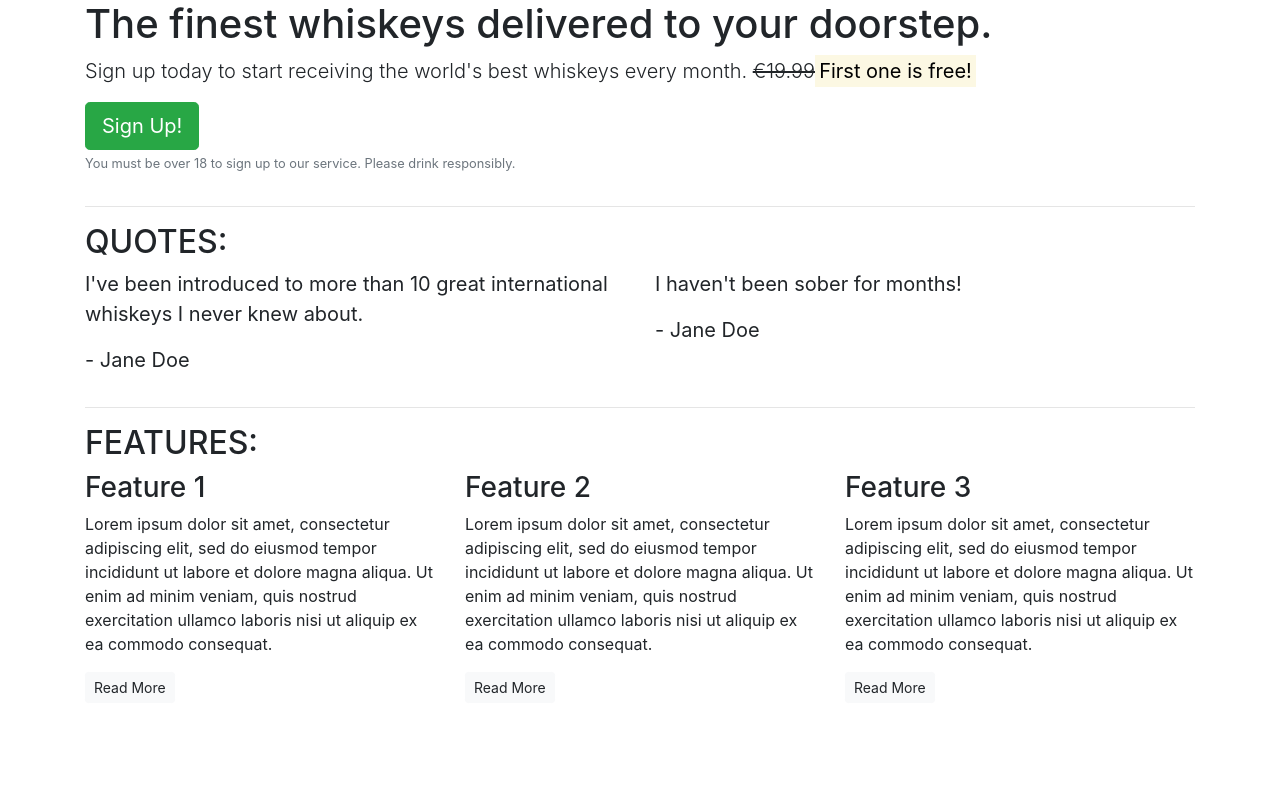
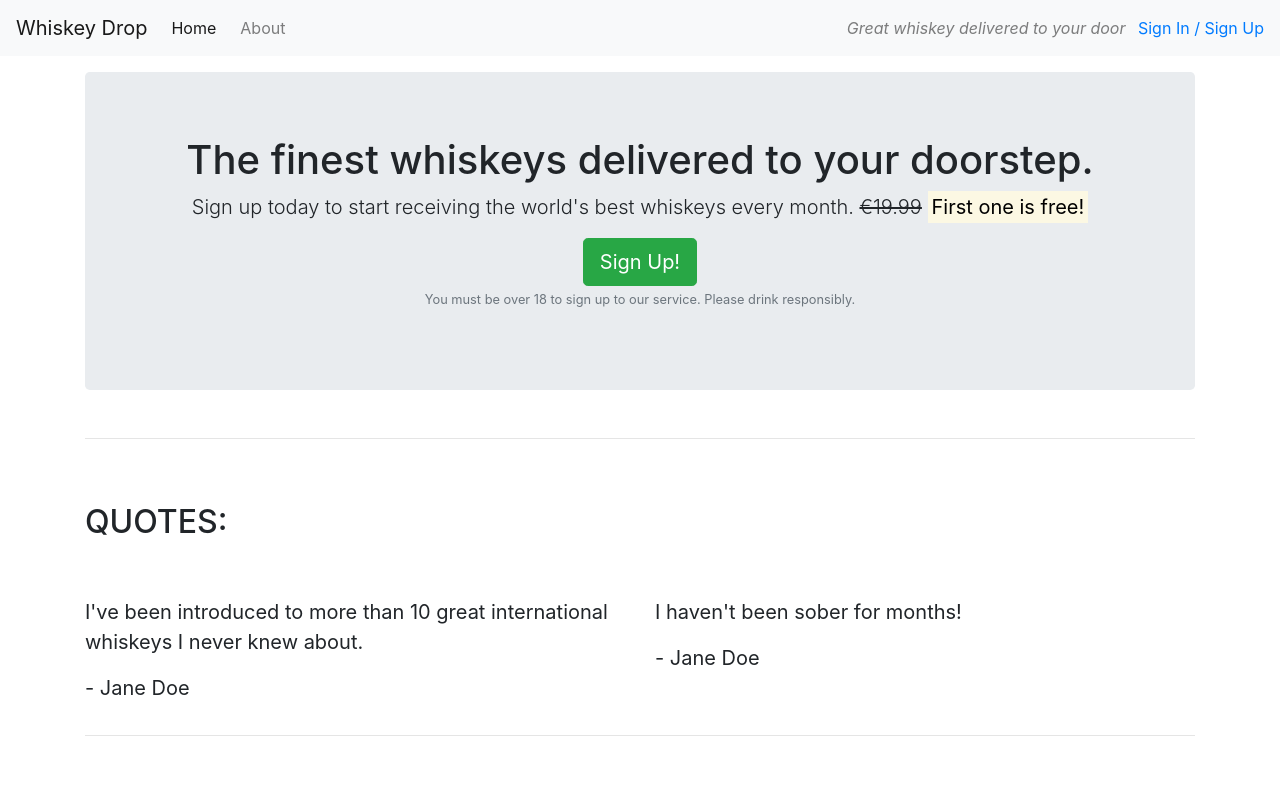
Before and after one commit to Sherrif-Isam/whiskey-drop, a plain HTML site: page index.html in a window 1280 px wide. Shown: the top 797 px of the page. Drawn offline with nearby package versions, Linux system fonts and the light colour scheme.

Commit message:
Add nav bar

```diff
--- a/index.html
+++ b/index.html
@@ -6,15 +6,37 @@
     <title>Whiskey Drop | Taste a new whiskey every month</title>
     <link rel="stylesheet" href="https://maxcdn.bootstrapcdn.com/bootstrap/4.1.3/css/bootstrap.min.css">
 </head>
+
+
 <body>
-    <article class="container">
+
+     <!--Nav-->
+     <nav class="navbar navbar-light navbar-expand-sm bg-light">
+        <a href="/" class="navbar-brand">
+                    Whiskey Drop</a>
+        <ul class="navbar-nav mr-auto">
+            <li class="active nav-item mr-2"><a class="nav-link" href="/">Home</a></li>
+            <li class="nav-item mr-2"><a class="nav-link" href="">About</a></li>
+            <li class="nav-item mr-2 d-block d-sm-none"><a class="nav-link" href="">Sign In / Sign Up</a></li>
+        </ul>
+
+        <div class="d-none d-md-block">
+            <p class="navbar-text my-auto mr-2"><i>Great whiskey delivered to your door</i></p>
+            <a href="/login">Sign In / Sign Up</a>
+        </div>
+        <!--</div>-->
+    </nav>
+
+    <article class="container mt-3">
         <!-- Callout -->
         <div class="row">
             <div class="col-12">
-               <section class="callout">
+               <section class="callout jumbotron text-center">
                     <h1>The finest whiskeys delivered to your doorstep.</h1>
                     <p class="lead">Sign up today to start receiving the world's best whiskeys every month.
-                    <s>€19.99</s><strong><mark>First one is free!</mark></strong></p>
+                    <s  class="d-none d-sm-inline">€19.99</s>
+                    <span class="d-inline d-sm-none"><br></span>
+                    <strong><mark>First one is free!</mark></strong></p>
                     <button class="btn btn-success btn-lg">Sign Up!</button>
                     <p class="text-muted"><small>You must be over 18 to sign up to our service. Please drink responsibly.</small></p>
 
@@ -28,7 +50,7 @@
         <!-- Quotes -->
         <section class="quotes">
             <div class="row">
-                <div class="col-12">
+                <div class="col-12 my-5">
                      <h2 class="text-uppercase">Quotes:</h2>
                 </div>
             </div>
@@ -55,7 +77,7 @@
         <!-- Features -->
         <section class="features">
             <div class="row">
-                <div class="col-12">
+                <div class="col-12 my-5">
                      <h2 class="text-uppercase" >Features:</h2>
                 </div>
             </div>
```
